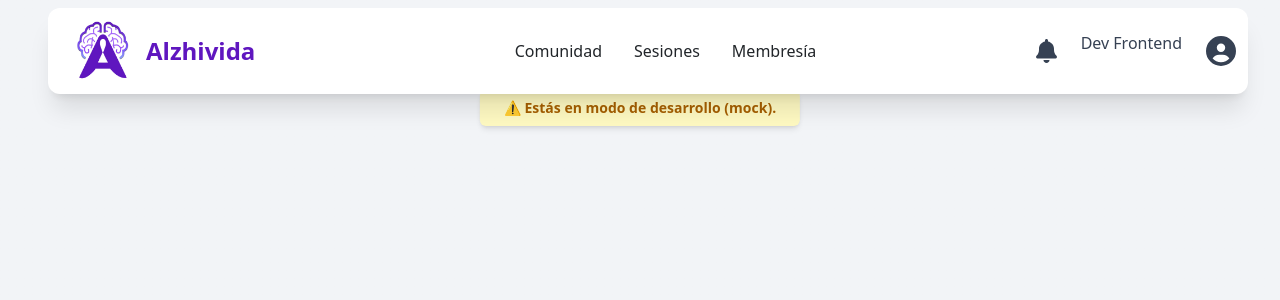
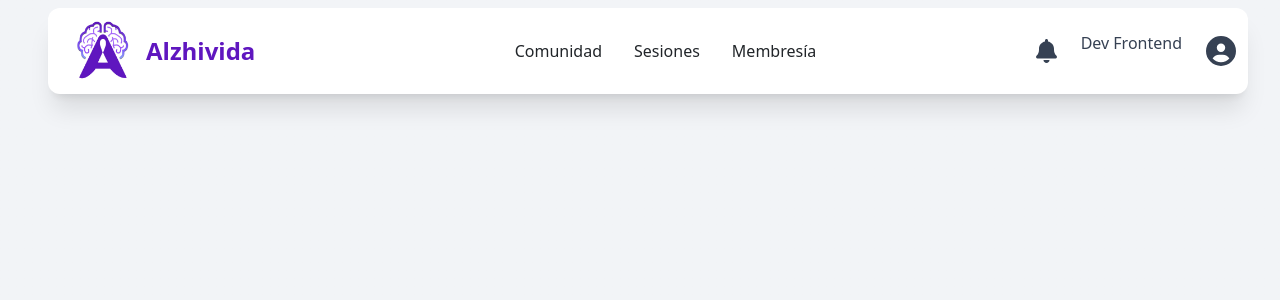
Before and after one commit to Favio-coder/proyectoAlzhivida-oficial, a React (Vite) app in the folder frontend/: page /login in a window 1280 px wide. Both pictures are taken after typing "Sample", "Sample123" into the empty fields and a click on the button "INICIAR SESIÓN". Shown: the top 300 px of the page. Built offline with nearby package versions, Linux system fonts and the light colour scheme; a web font is replaced by a local one.

Commit message:
Sacando banner

```diff
--- a/frontend/src/layouts/HeaderPrincipal.jsx
+++ b/frontend/src/layouts/HeaderPrincipal.jsx
@@ -64,11 +64,6 @@ function HeaderPrincipal() {
 
   return (
     <div>
-      {import.meta.env.VITE_MODO_MOCK === "true" && (
-        <div className="fixed top-[90px] left-1/2 transform -translate-x-1/2 z-40 bg-yellow-100 text-yellow-700 px-4 py-2 rounded-md text-sm font-semibold shadow-md">
-          ⚠️ Estás en modo de desarrollo (mock).
-        </div>
-      )}
       <nav className="bg-white shadow-xl p-2 w-[calc(100%-5rem)] mx-12 fixed top-2 z-50 rounded-xl">
         <div className="flex justify-between items-center max-w-7xl mx-auto sm:px-4 px-1 lg:px-0">
           {/* Logo + texto */}
```
